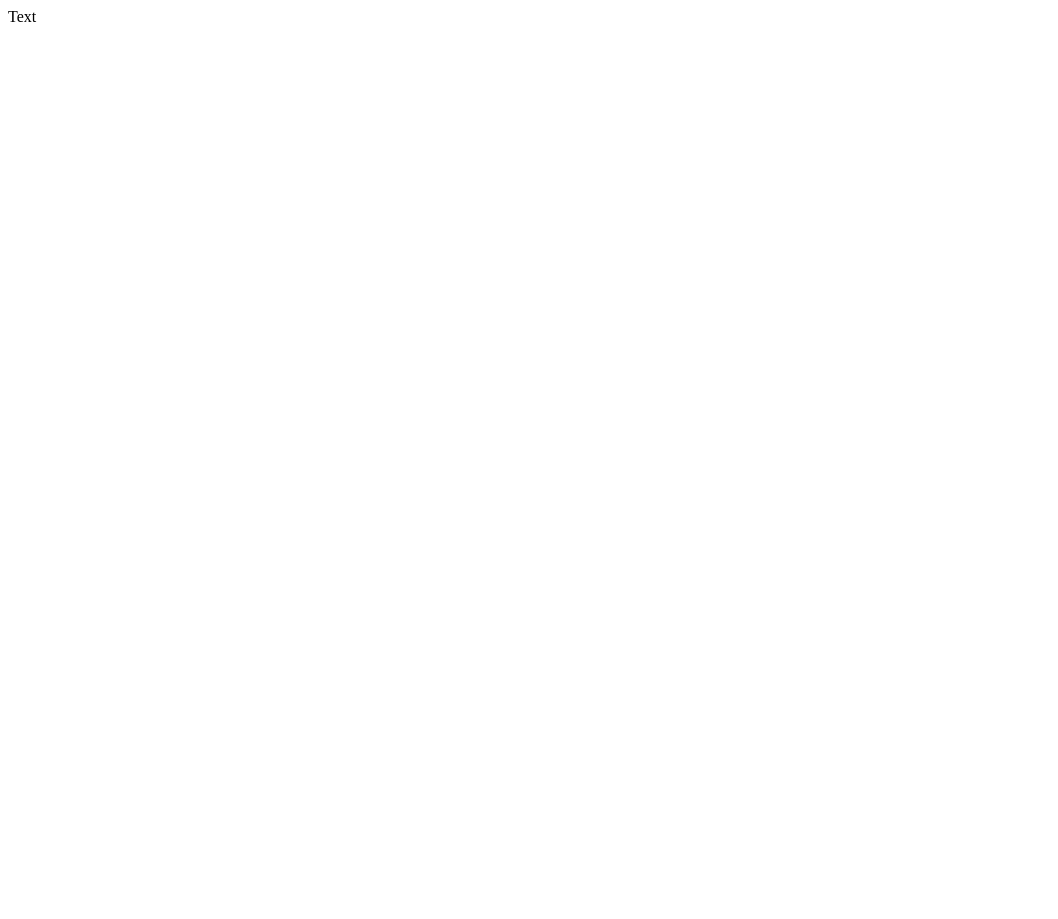
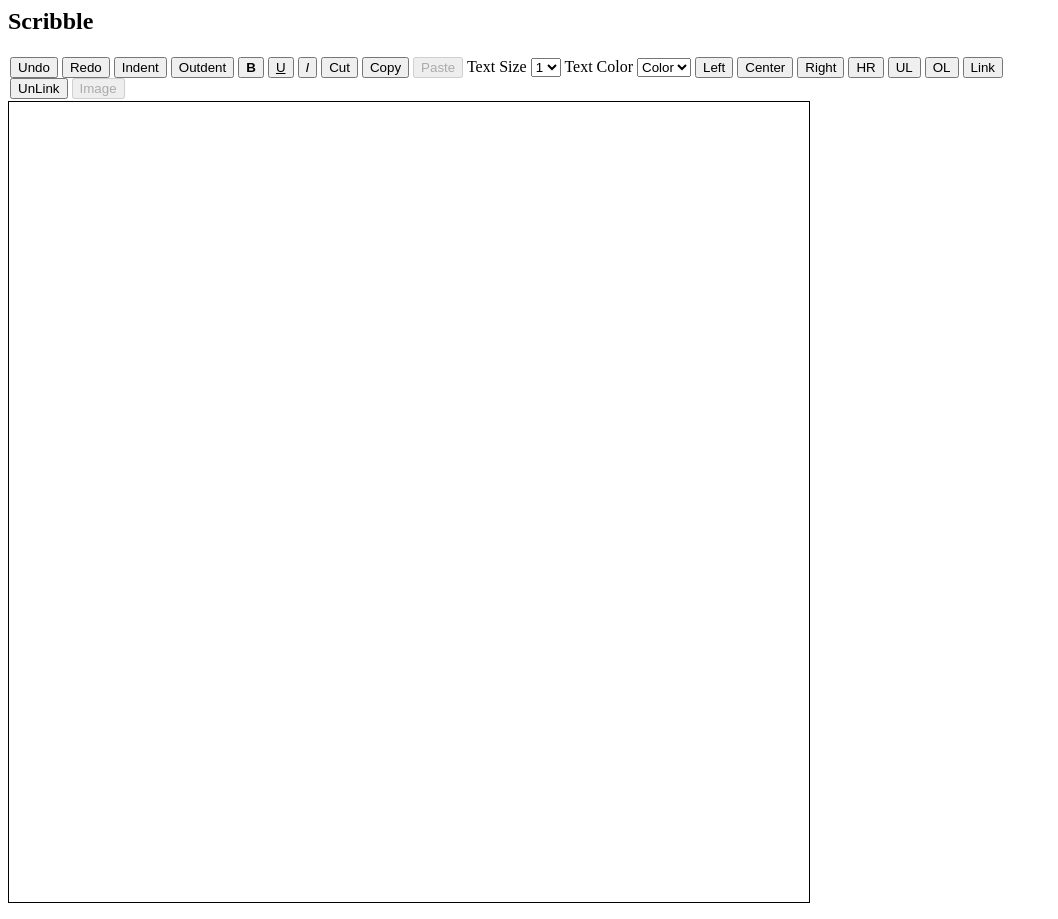
Before and after one commit to kjolencz/COSC412Project, a plain HTML site: page index.html in a window 1280 px wide. Shown: the whole page, without its empty margins (0-1058 px from the left). Before the commit the page ends 800 px from the top, so only its background shows below. Drawn offline with Linux system fonts and the light colour scheme.

Commit message:
Add files via upload

```diff
--- a/index.html
+++ b/index.html
@@ -1 +1,60 @@
-Text
+<html>
+    <head>
+        <script src="script.js"></script>
+    </head>
+    <body onLoad="iFrameOn();">
+        <h2>Scribble</h2>
+        <form action="my_parse_file.php" name="myform" id="myform" method="post">
+            <!--<p>Entry Title: <input name="title" id="title" type="text" size="80" maxlength="80" /></p> -->
+            <div id="main" style="padding:2px; width:1000px;">
+                <input type="button" onClick="iUndo()" value="Undo">
+                <input type="button" onClick="iRedo()" value="Redo">
+                <input type="button" onClick="iIndent()" value="Indent">
+                <input type="button" onClick="iOutdent()" value="Outdent">
+                <input type="button" onClick="iBold()" value="B" style="font-weight: bold;">
+                <input type="button" onClick="iUnderline()" value="U" style="text-decoration: underline;">
+                <input type="button" onClick="iItalic()" value="I" style="font-style: italic;">
+                <input type="button" onClick="iCut()" value="Cut">
+                <input type="button" onClick="iCopy()" value="Copy">
+                <input type="button" onClick="iPaste()" value="Paste" disabled>
+                <!--<input type="button" onClick="iFontSize()" value="Text Size"> -->
+                Text Size
+                <select name="fontSize" id="fSize" onClick="iFontSize()">
+                    <option value="1">1</option>
+                    <option value="2">2</option>
+                    <option value="3">3</option>
+                    <option value="4">4</option>
+                    <option value="5">5</option>
+                    <option value="6">6</option>
+                    <option value="7">7</option>
+                  </select>
+                <!--<input type="button" onClick="iForeColor()" value="Text Color"> -->
+                Text Color
+                <select name="ColorDrop" id="Color" onClick="iForeColor()">
+                    <option value ="" disabled selected>Color</option>
+                    <option value="red" style="background-color:red"></option>
+                    <option value="blue" style="background-color:blue"></option>
+                    <option value="green" style="background-color:green"></option>
+                    <option value="pink" style="background-color:pink"></option>
+                    <option value="black" style="background-color:black"></option>
+                </select>
+                <input type="button" onClick="iLeft()" value="Left">
+                <input type="button" onClick="iCenter()" value="Center">
+                <input type="button" onClick="iRight()" value="Right">
+                <input type="button" onClick="iHorizontalRule()" value="HR">
+                <input type="button" onClick="iUnorderedList()" value="UL">
+                <input type="button" onClick="iOrderedList()" value="OL">
+                <input type="button" onClick="iLink()" value="Link">
+                <input type="button" onClick="iUnLink()" value="UnLink">
+                <input type="button" onClick="iImage()" value="Image" disabled>
+            </div>
+            <!-- Hide(but keep)your normal textarea and place in the iFrame replacement for it
+            <textarea style="display:none;" name="myTextArea" id="myTextArea" cols="100" rows="14"></textarea> -->
+            <textarea style="display:none;" name="myTextArea" id="myTextArea" style="width:800px; height:800px;"></textarea>
+            <iframe name="Scribble_Box" id="Scribble_Box" style="border:#000000 1px solid; width:800px; height:800px;"></iframe>
+            <!-- End replacing your normal textarea -->
+            </p>
+            <!--<br /><br /><input name="myBtn" type="button" value="Submit Data" onClick="javascript:submit_form();"/> -->
+        </form>
+    </body>
+</html>
--- /dev/null
+++ b/script.js
@@ -0,0 +1,78 @@
+function iFrameOn(){
+    Scribble_Box.document.designMode = 'On';
+    Scribble_Box.document.body.style.wordWrap = 'break-word';
+}
+function iBold(){
+	Scribble_Box.document.execCommand('bold',false,null);
+}
+function iUnderline(){
+	Scribble_Box.document.execCommand('underline',false,null);
+}
+function iItalic(){
+	Scribble_Box.document.execCommand('italic',false,null);
+}
+function iFontSize(){
+	var size = document.getElementById("fSize").value;  //prompt('Enter a size 1 - 7', '');
+	Scribble_Box.document.execCommand('FontSize',false,size);
+}
+function iForeColor(){
+	var color = document.getElementById("Color").value;//var color = prompt('Define a basic color or apply a hexadecimal color code for advanced colors:', '');
+	Scribble_Box.document.execCommand('ForeColor',false,color);
+}
+function iUndo(){
+    Scribble_Box.document.execCommand('undo',false, null);
+}
+function iIndent(){
+    Scribble_Box.document.execCommand('indent',false, null);
+}
+function iCut(){
+    Scribble_Box.document.execCommand('cut',false, null);
+}
+function iCopy(){
+    Scribble_Box.document.execCommand('copy',false, null);
+}
+function iPaste(){
+    Scribble_Box.document.execCommand('paste',false, null);
+}
+function iOutdent(){
+    Scribble_Box.document.execCommand('outdent',false, null);
+}
+function iRedo(){
+    Scribble_Box.document.execCommand('redo',false, null);
+}
+function iCenter(){
+    Scribble_Box.document.execCommand('justifyCenter',false, null);
+}
+function iLeft(){
+    Scribble_Box.document.execCommand('justifyLeft',false, null);
+}
+function iRight(){
+    Scribble_Box.document.execCommand('justifyRight',false, null);
+}
+function iHorizontalRule(){
+	Scribble_Box.document.execCommand('inserthorizontalrule',false,null);
+}
+function iUnorderedList(){
+	Scribble_Box.document.execCommand("InsertOrderedList", false,"newOL");
+}
+function iOrderedList(){
+	Scribble_Box.document.execCommand("InsertUnorderedList", false,"newUL");
+}
+function iLink(){
+	var linkURL = prompt("Enter the URL for this link:", "http://");
+	Scribble_Box.document.execCommand("CreateLink", false, linkURL);
+}
+function iUnLink(){
+	Scribble_Box.document.execCommand("Unlink", false, null);
+}
+function iImage(){
+	var imgSrc = prompt('Enter image location', '');
+    if(imgSrc != null){
+        Scribble_Box.document.execCommand('insertimage', false, imgSrc);
+    }
+}
+/*function submit_form(){
+	var theForm = document.getElementById("myform");
+	theForm.elements["myTextArea"].value = window.frames['Scribble_Box'].document.body.innerHTML;
+	theForm.submit();
+}*/
```
